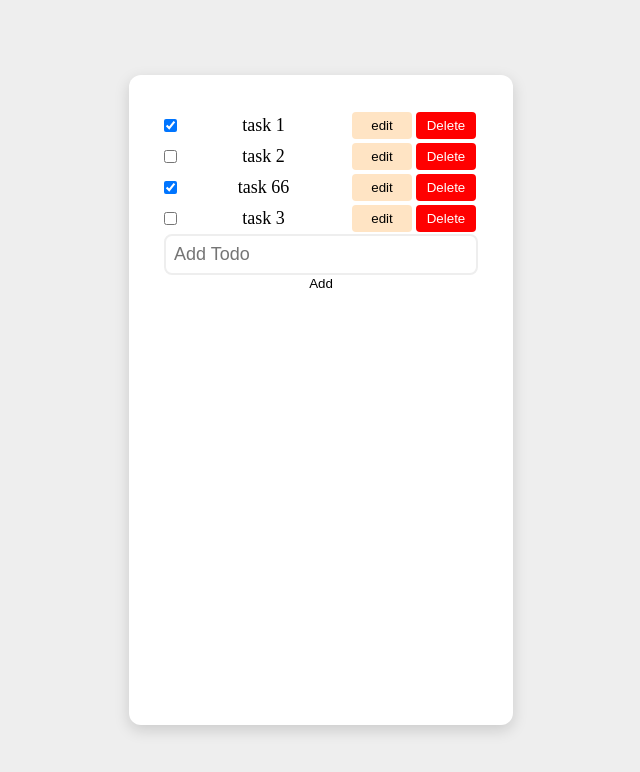
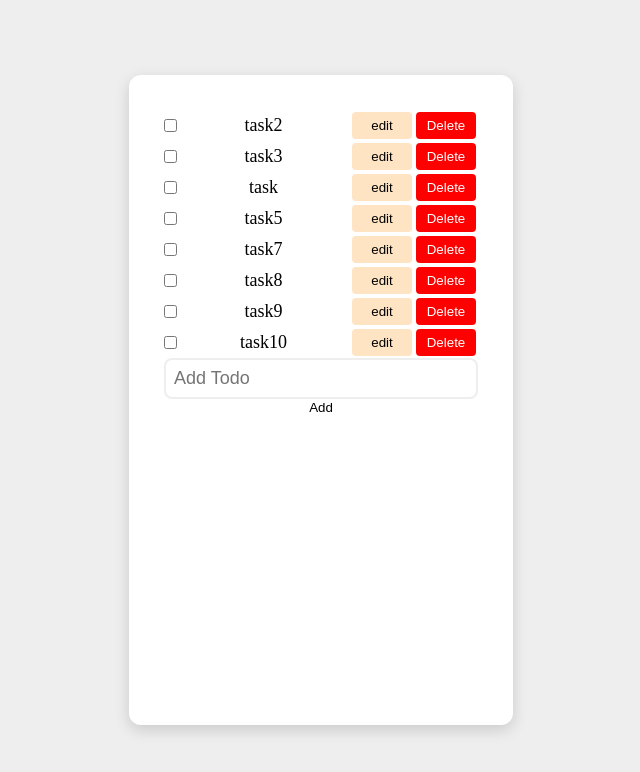
Before and after one commit to AvaniSujith/Todo-Typescript, a Vue app: page / in a window 1280 px wide. Shown: the top 772 px of the page, without its empty margins (319-959 px from the left). Built offline with nearby package versions, Linux system fonts and the light colour scheme; data requests are answered from the project's data file.

Commit message:
refactor: id fix

```diff
--- a/db.json
+++ b/db.json
@@ -1,23 +1,43 @@
 {
   "todos": [
     {
-      "id": "1",
-      "title": "task 1",
-      "completed": true
-    },
-    {
-      "id": "2",
-      "title": "task 2",
+      "id": "e633",
+      "title": "task2",
       "completed": false
     },
     {
-      "id": "3",
-      "title": "task 66",
-      "completed": true
+      "id": "1617",
+      "title": "task3",
+      "completed": false
     },
     {
-      "id": 4,
-      "title": "task 3",
+      "id": "fb5b",
+      "title": "task",
+      "completed": false
+    },
+    {
+      "id": "68bf",
+      "title": "task5",
+      "completed": false
+    },
+    {
+      "id": "2d53",
+      "title": "task7",
+      "completed": false
+    },
+    {
+      "id": "5416",
+      "title": "task8",
+      "completed": false
+    },
+    {
+      "id": "eaa5",
+      "title": "task9",
+      "completed": false
+    },
+    {
+      "id": "2739",
+      "title": "task10",
       "completed": false
     }
   ]
--- a/src/components/AddTask.vue
+++ b/src/components/AddTask.vue
@@ -5,17 +5,14 @@ import { useTaskStore } from "../store/Task";
 
 import InputBar from "./InputBar.vue";
 
-import type { Task } from "../type";
+import type { NewTask } from "../type";
 
 const taskStore = useTaskStore();
 
 const taskTitle = ref<string>("");
 
 const handleAddTask = () => {
-  const taskCount = taskStore.tasks.length;
-
-  const newTask: Task = {
-    id: taskCount + 1,
+  const newTask: NewTask = {
     title: taskTitle.value,
     completed: false,
   };
--- a/src/store/Task.ts
+++ b/src/store/Task.ts
@@ -2,7 +2,7 @@ import { ref } from "vue";
 
 import { defineStore } from "pinia";
 
-import type { Task, UpdateTask } from "../type";
+import type { NewTask, Task, UpdateTask } from "../type";
 
 export const useTaskStore = defineStore("taskStore", () => {
   const tasks = ref<Task[]>([]);
@@ -61,7 +61,7 @@ export const useTaskStore = defineStore("taskStore", () => {
     }
   };
 
-  const addTask = async (newTask: Task) => {
+  const addTask = async (newTask: NewTask) => {
     try {
       const response = await fetch("http://localhost:3000/todos", {
         method: "POST",
--- a/src/type.ts
+++ b/src/type.ts
@@ -8,3 +8,8 @@ export interface UpdateTask {
   title?: string;
   completed?: boolean;
 }
+
+export interface NewTask {
+  title: string;
+  completed: boolean;
+}
```
